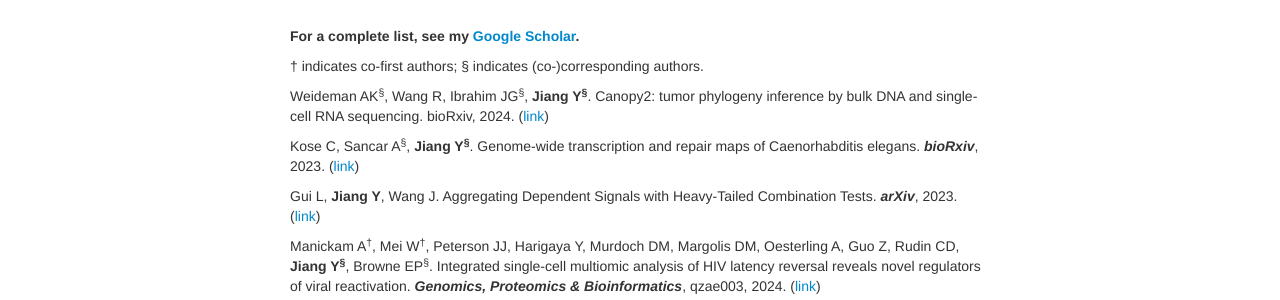
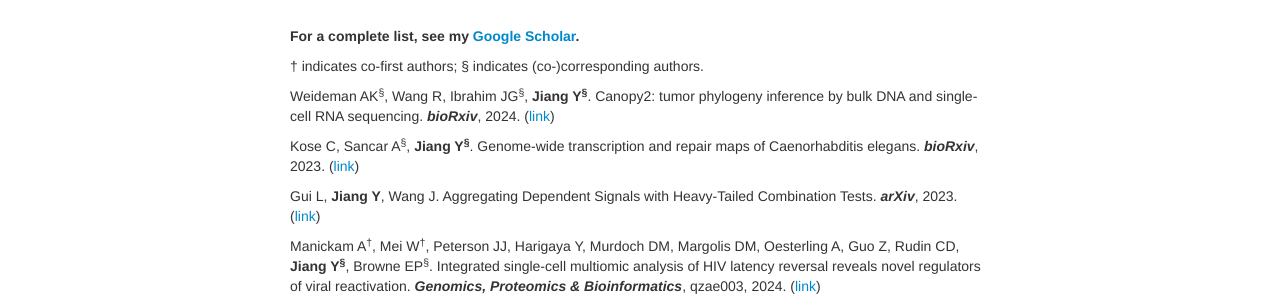
Before and after one commit to yuchaojiang/yuchaojiang.github.io, a Jekyll site: the page built from pages/pubs.md, in a window 1280 px wide. Shown: the part 126-426 px from the top of the page. Built offline with Jekyll 4.4.1, drawn with Linux system fonts in a browser that asks for light colours.

Commit message:
Update pubs.md

```diff
--- a/pages/pubs.md
+++ b/pages/pubs.md
@@ -8,7 +8,7 @@ description: Yuchao Jiang's publications
 
 &dagger; indicates co-first authors; &sect; indicates (co-)corresponding authors.
 
-Weideman AK<sup>&sect;</sup>, Wang R, Ibrahim JG<sup>&sect;</sup>, **Jiang Y<sup>&sect;</sup>**. Canopy2: tumor phylogeny inference by bulk DNA and single-cell RNA sequencing. bioRxiv, 2024. ([link](https://www.biorxiv.org/content/10.1101/2024.03.18.585595v1))
+Weideman AK<sup>&sect;</sup>, Wang R, Ibrahim JG<sup>&sect;</sup>, **Jiang Y<sup>&sect;</sup>**. Canopy2: tumor phylogeny inference by bulk DNA and single-cell RNA sequencing. ***bioRxiv***, 2024. ([link](https://www.biorxiv.org/content/10.1101/2024.03.18.585595v1))
 
 Kose C, Sancar A<sup>&sect;</sup>, **Jiang Y<sup>&sect;</sup>**. Genome-wide transcription and repair maps of Caenorhabditis elegans. ***bioRxiv***, 2023. ([link](https://www.biorxiv.org/content/10.1101/2023.10.12.562083v1))
 
```
